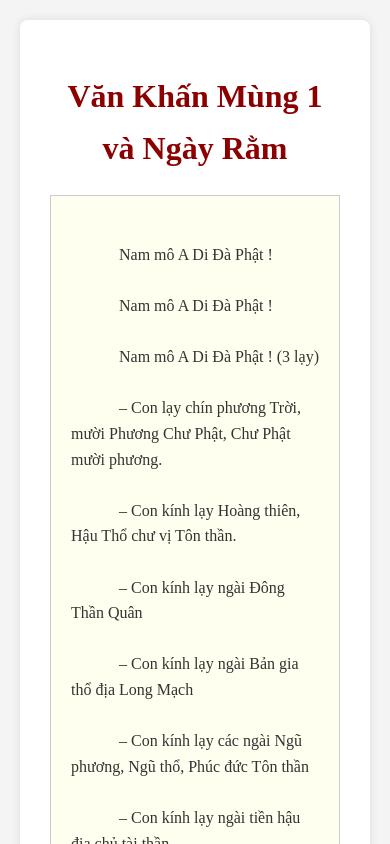
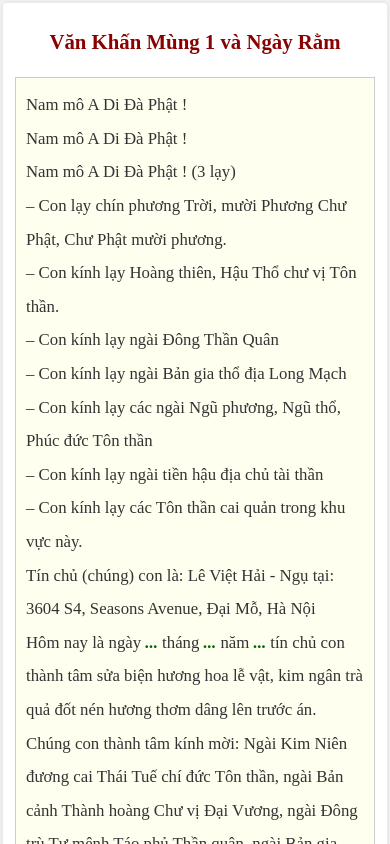
Before and after one commit to hailee0710/vankhanonline, a plain HTML site: page index.html in a window 390 px wide. Shown: the top 844 px of the page. Drawn offline with Linux system fonts and the light colour scheme.

Commit message:
Update style.css

```diff
--- a/style.css
+++ b/style.css
@@ -2,34 +2,94 @@ body {
     font-family: 'Times New Roman', Times, serif;
     background-color: #f4f4f4;
     color: #333;
-    line-height: 1.6;
-    margin: 20px;
+    line-height: 1.8;
+    margin: 0;
+    padding: 10px;
 }
+
 .container {
     max-width: 800px;
     margin: auto;
     background: #fff;
-    padding: 30px;
+    padding: 20px;
     border-radius: 8px;
     box-shadow: 0 0 10px rgba(0, 0, 0, 0.1);
 }
+
 h1 {
     text-align: center;
     color: #8b0000;
+    font-size: 1.8em;
+    margin: 15px 0;
 }
+
 .van-khan {
-    white-space: pre-wrap;
+    white-space: normal;
+    word-wrap: break-word;
     border: 1px solid #ccc;
-    padding: 20px;
+    padding: 15px;
     background-color: #fffff0;
+    font-size: 1.05em;
+    line-height: 1.9;
+    text-align: justify;
 }
-#am-ngay, #am-thang, #am-nam {
+
+#am-ngay,
+#am-thang,
+#am-nam {
     color: #006400;
     font-weight: bold;
     font-style: italic;
 }
+
 .note {
     text-align: center;
     font-style: italic;
     margin-top: 20px;
+    font-size: 0.95em;
 }
+
+/* Mobile optimizations */
+@media (max-width: 768px) {
+    body {
+        padding: 5px;
+    }
+
+    .container {
+        padding: 15px;
+        border-radius: 4px;
+    }
+
+    h1 {
+        font-size: 1.5em;
+        margin: 10px 0;
+    }
+
+    .van-khan {
+        padding: 12px;
+        font-size: 1.1em;
+        line-height: 2;
+        text-align: left;
+    }
+}
+
+@media (max-width: 480px) {
+    body {
+        padding: 3px;
+    }
+
+    .container {
+        padding: 12px;
+    }
+
+    h1 {
+        font-size: 1.3em;
+        margin: 8px 0;
+    }
+
+    .van-khan {
+        padding: 10px;
+        font-size: 1.05em;
+        line-height: 2;
+    }
+}
```
